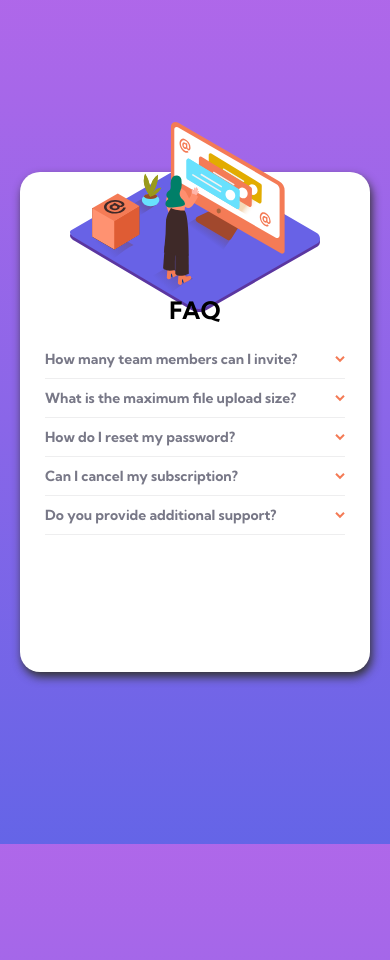
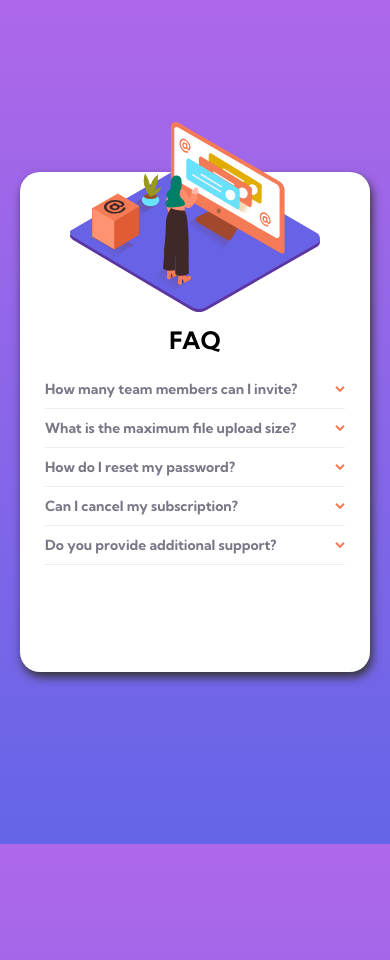
Before and after one commit to Genes14/FrontEnd-AcordionMenu, a plain HTML site: page index.html in a window 390 px wide. Drawn offline with Linux system fonts and the light colour scheme.

Commit message:
Update style.css

```diff
--- a/style.css
+++ b/style.css
@@ -7,7 +7,7 @@
 }
 body{
     height: 100vh;
-    max-width: 1440px;
+    /* max-width: 1440px; */
     background: linear-gradient(hsla(273, 75%, 66%), hsl(240, 73%, 65%));
     display: flex;
     flex-direction: column;
@@ -39,7 +39,7 @@ body{
 }
 .faqContainer h2{
     font-size: 24px;
-    margin-bottom:20px;
+    margin:20px auto;
 }
 .qContainer{
     border-bottom: 1px solid hsla(240, 5%, 91%, 70%);
@@ -102,7 +102,7 @@ button:hover{
     }
     .faqContainer h2{
         font-size: 24px;
-        margin-bottom:20px;
+        margin:30px auto 20px auto;
     }
     .qContainer{
         border-bottom: 1px solid hsla(240, 5%, 91%, 70%);
```
